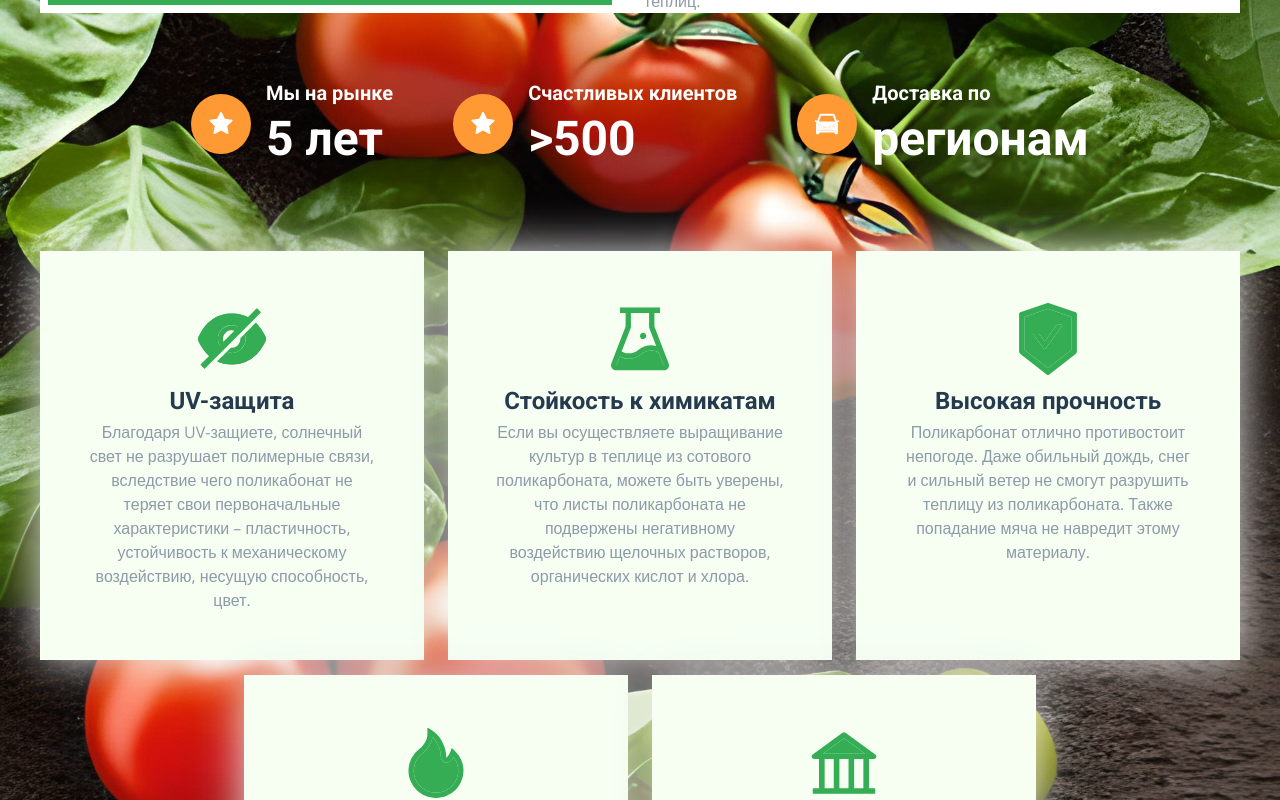
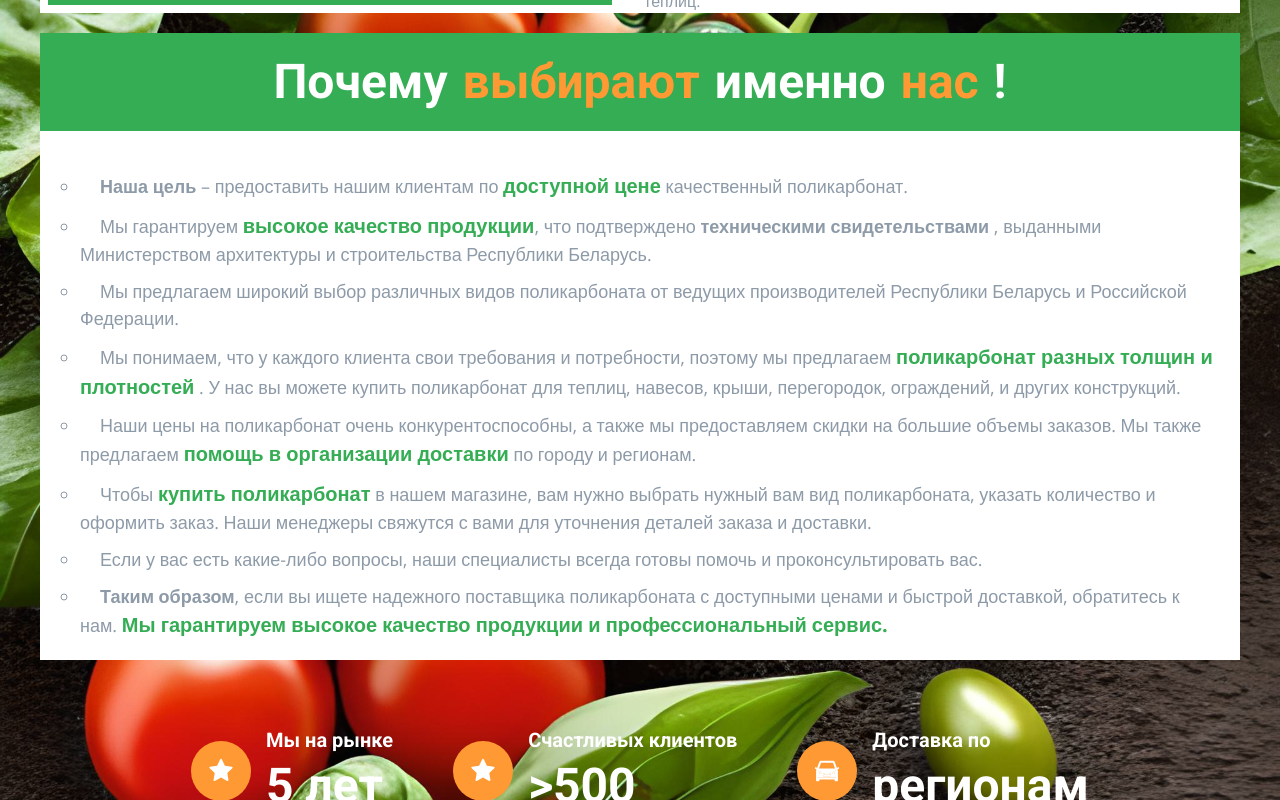
Before and after one commit to akurlovich/skrama.by_client, a React (Create React App) app: page / in a window 1280 px wide. Shown: the part 1520-2320 px from the top of the page. Built offline with nearby package versions, Linux system fonts and the light colour scheme; what @fluentui/react would draw is missing.

Commit message:
feat: choose us section

```diff
--- a/src/components_V2/Home/Home.tsx
+++ b/src/components_V2/Home/Home.tsx
@@ -1,16 +1,10 @@
-import React, { FC, useEffect } from "react";
-import { useNavigate } from "react-router-dom";
-import { useAppDispatch, useAppSelector } from "../../hooks/redux";
-import { setPageCount } from "../../store/reducers/FilterReducer/FilterSlice";
-// @ts-ignore
-import mainAvatar from '../../assets/img/main_avatar.png';
+import React, { FC } from "react";
 import './home.scss';
 import { MainImage } from "./MainImage/MainImage";
 import { MainAbout } from "./MainAbout/MainAbout";
 import { MainFacts } from "./MainFacts/MainFacts";
 import { MainServices } from "./MainServices/MainServices";
-import { ProductsBlock } from "../ProductsBlock/ProductsBlock";
-import { ProductInfo } from "../ProductsBlock/ProductInfo/ProductInfo";
+import { MainChooseUs } from "./MainChooseUs/MainChooseUs";
 
 const Home: FC = () => {
   return (
@@ -19,6 +13,7 @@ const Home: FC = () => {
       {/* <ProductsBlock/> */}
       <MainImage/>
       <MainAbout/>
+      <MainChooseUs/>
       <MainFacts/>
       <MainServices/>
     </main>
--- a/src/components_V2/Home/MainAbout/MainAbout.tsx
+++ b/src/components_V2/Home/MainAbout/MainAbout.tsx
@@ -5,14 +5,14 @@ import mainAbout from '../../../assets/img/main_about-rem-bg.png'
 
 const MainAboutInner: FC = () => {
   return (
-    <div className='main__about'>
+    <section className='main__about'>
       <div className="main__about__image">
         <img src={mainAbout} alt="man" />
       </div>
       <div className="main__about__info">
-        <div className="main__about__info__title">
+        <h2 className="main__about__info__title">
           О поликарбонате
-        </div>
+        </h2>
         <div className="main__about__info__text">
           <p>
             Теплицы играют важную роль в создании условий для успешного выращивания растений. Одним из наиболее популярных материалов, используемых для строительства теплиц, является поликарбонат. Этот материал имеет ряд преимуществ, которые делают его идеальным для строительства теплиц.
@@ -45,7 +45,7 @@ const MainAboutInner: FC = () => {
 
         </div>
       </div>
-    </div>
+    </section>
   )
 }
 
--- /dev/null
+++ b/src/components_V2/Home/MainChooseUs/MainChooseUs.tsx
@@ -0,0 +1,44 @@
+import React, { FC } from 'react';
+import { MainFacts } from '../MainFacts/MainFacts';
+import './mainchooseus.scss';
+
+const MainChooseUsInner: FC = () => {
+  return (
+    <section className='main__chooseus'>
+      <header className="main__chooseus__title">
+        Почему <p>выбирают</p> именно <p>нас</p>!
+      </header>
+      {/* <MainFacts/> */}
+      <article className="main__chooseus__info">
+        <ul className="main__chooseus__info__text">
+          <li>
+            <b>Наша цель</b> – предоставить нашим клиентам по <strong>доступной цене</strong> качественный поликарбонат.
+          </li>
+          <li>
+            Мы гарантируем <strong>высокое качество продукции</strong>, что подтверждено <b>техническими свидетельствами</b> , выданными Министерством архитектуры и строительства Республики Беларусь.
+          </li>
+          <li>
+            Мы предлагаем широкий выбор различных видов поликарбоната от ведущих производителей Республики Беларусь и Российской Федерации.
+          </li>
+          <li>
+            Мы понимаем, что у каждого клиента свои требования и потребности, поэтому мы предлагаем <strong>поликарбонат разных толщин и плотностей</strong> . У нас вы можете купить поликарбонат для теплиц, навесов, крыши, перегородок, ограждений, и других конструкций.
+          </li>
+          <li>
+            Наши цены на поликарбонат очень конкурентоспособны, а также мы предоставляем скидки на большие объемы заказов. Мы также предлагаем <strong>помощь в организации доставки</strong> по городу и регионам.
+          </li>
+          <li>
+            Чтобы <strong>купить поликарбонат</strong> в нашем магазине, вам нужно выбрать нужный вам вид поликарбоната, указать количество и оформить заказ. Наши менеджеры свяжутся с вами для уточнения деталей заказа и доставки.
+          </li>
+          <li>
+            Если у вас есть какие-либо вопросы, наши специалисты всегда готовы помочь и проконсультировать вас.
+          </li>
+          <li>
+            <b>Таким образом</b>,  если вы ищете надежного поставщика поликарбоната с доступными ценами и быстрой доставкой, обратитесь к нам. <strong>Мы гарантируем высокое качество продукции и профессиональный сервис.</strong>
+          </li>
+        </ul>
+      </article>
+    </section>
+  )
+}
+
+export const MainChooseUs = React.memo(MainChooseUsInner);
--- /dev/null
+++ b/src/components_V2/Home/MainChooseUs/mainchooseus.scss
@@ -0,0 +1,70 @@
+.main__chooseus {
+  display: flex;
+  flex-direction: column;
+  gap: 3%;
+  width: 100%;
+  margin: 20px auto;
+  justify-content: center;
+
+
+  &__title {
+    display: flex;
+    justify-content: center;
+    gap: 15px;
+    padding: 20px;
+    background-color: #34AD54;
+    font-family: "Roboto", sans-serif;
+    font-weight: 700;
+    line-height: 1.2;
+    font-size: 48px;
+    color: #fff;
+    text-align: center;
+
+    @media (max-width: 767px) {
+      font-size: 36px;
+      gap: 12px;
+    }
+
+    @media (max-width: 575px) {
+      font-size: 32px;
+      flex-wrap: wrap;
+    }
+
+    & p {
+      color: var(--secondary);
+    }
+  }
+
+  &__info {
+    padding: 20px;
+    background-color: #fff;
+    font-family: "Open Sans", sans-serif;
+    font-weight: 400;
+    line-height: 1.5;
+    color: #8D9AA8;
+    font-size: 18px;
+
+    &__text {
+      text-indent: 20px;
+      margin-top: 10px;
+      margin-left: 20px;
+
+      & li {
+        list-style: circle;
+        padding-top: 10px;
+
+        & strong {
+          color: var(--primary);
+          font-weight: 700;
+          font-size: 20px;
+        }
+
+        & b {
+          // color: var(--secondary);
+          // font-weight: 600;
+        }
+      }
+
+    }
+  }
+}
--- a/src/components_V2/Home/MainFacts/MainFacts.tsx
+++ b/src/components_V2/Home/MainFacts/MainFacts.tsx
@@ -4,7 +4,7 @@ import './mainfacts.scss';
 
 const MainFactsInner: FC = () => {
   return (
-    <div className='main__facts'>
+    <section className='main__facts'>
       <div className="main__facts__container">
         <div className="main__facts__item">
           <div className="main__facts__item__circle">
@@ -46,7 +46,7 @@ const MainFactsInner: FC = () => {
           </div>
         </div>
       </div>
-    </div>
+    </section>
   )
 }
 
--- a/src/components_V2/Home/MainImage/MainImage.tsx
+++ b/src/components_V2/Home/MainImage/MainImage.tsx
@@ -6,7 +6,7 @@ import './mainimage.scss';
 
 const MainImageInner: FC = () => {
   return (
-    <div className="main__title">
+    <section className="main__title">
       <div className="main__title__text">
         Поликарбонат для Вашего дома: высокое качество и низкие цены!
       </div>
@@ -15,7 +15,7 @@ const MainImageInner: FC = () => {
         <Link to='/about' className="btn btn-secondary btn-lg">Контакты</Link>
       </div>
       <img src={mainAvatar} className="main__title__image" alt="avatar" />
-    </div>
+    </section>
   )
 }
 
```
